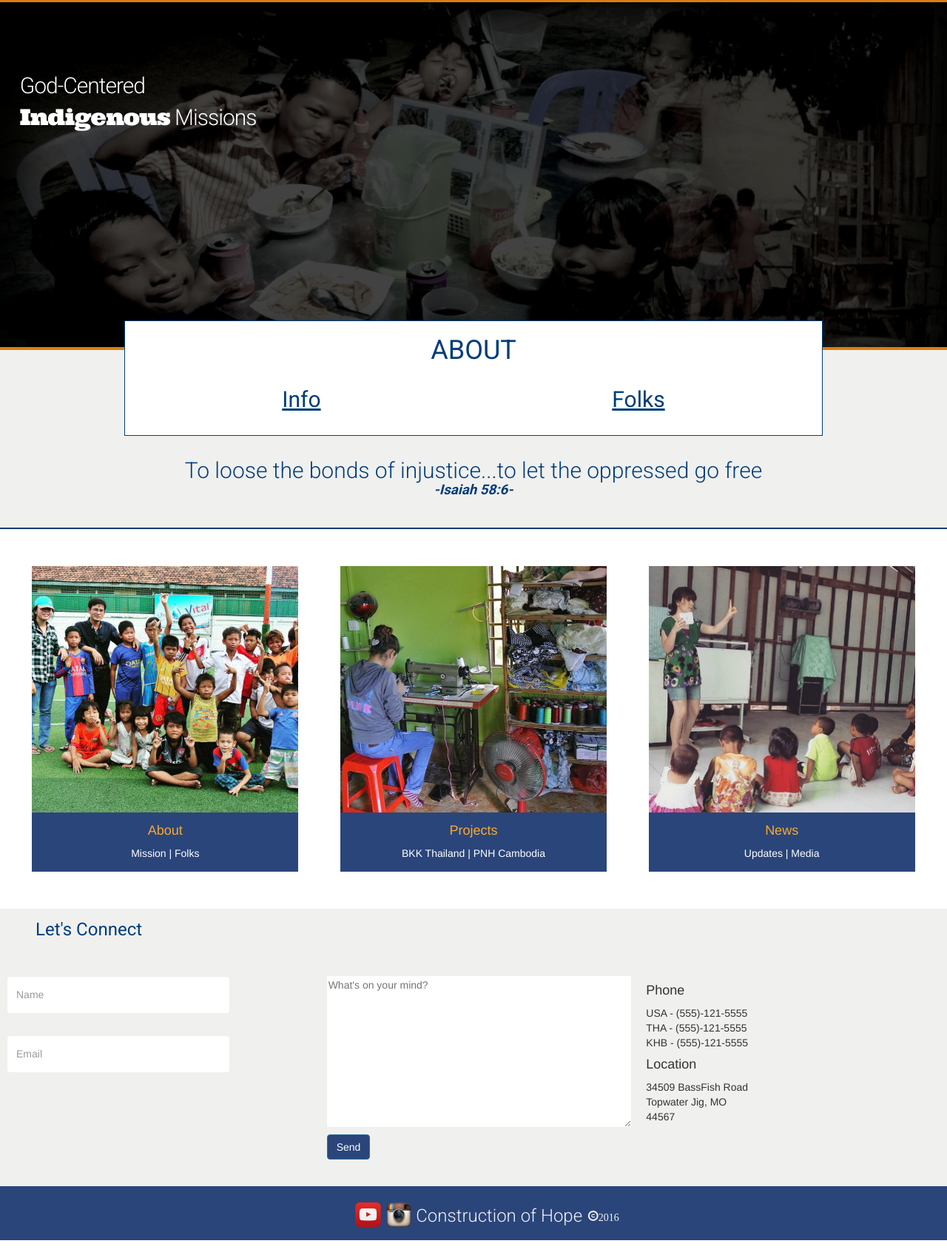
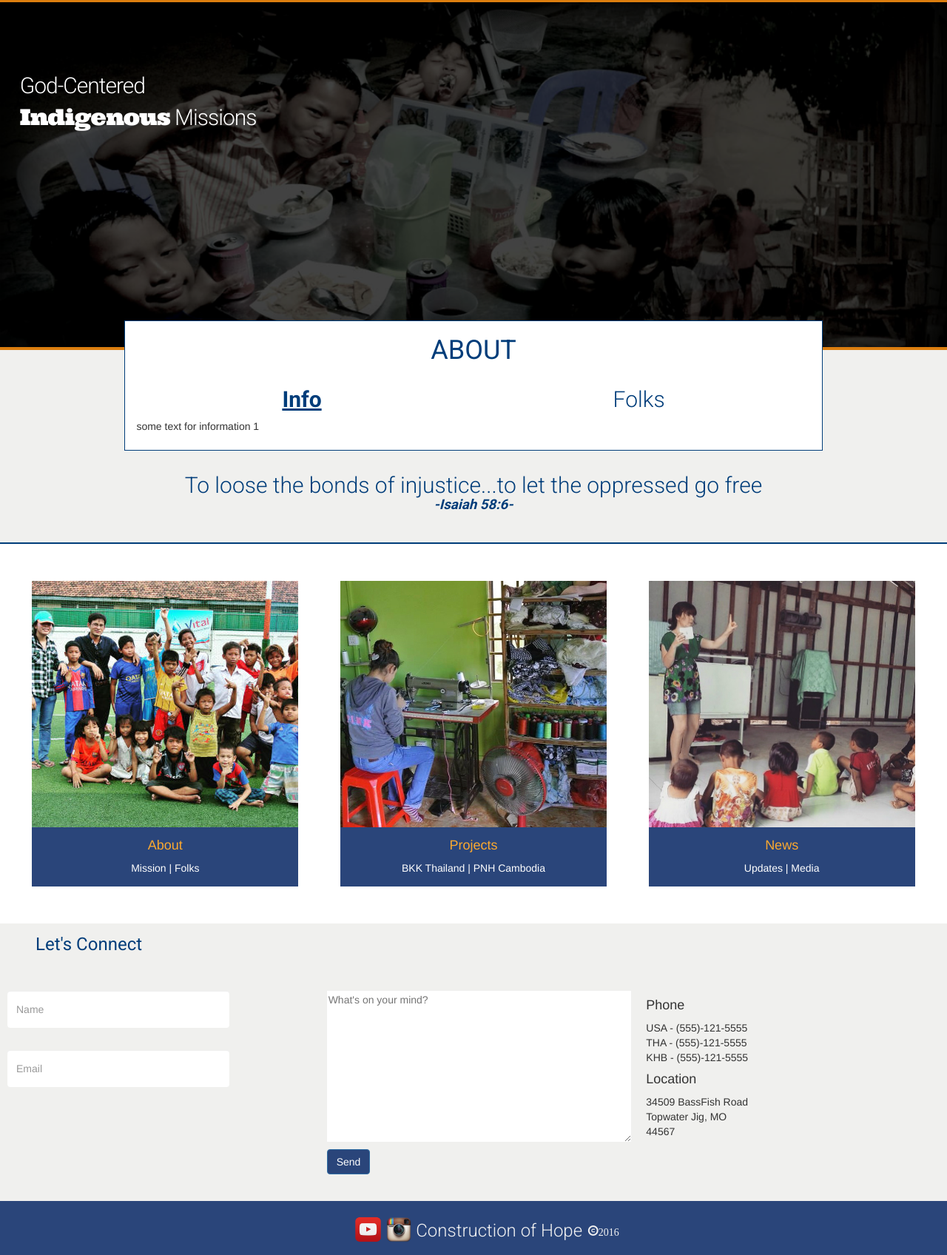
Before and after one commit to Nathan-Bateman/coh, a PHP site: page /about.php in a window 1280 px wide. Shown: the part 85-1781 px from the top of the page at 74% size. Run offline with PHP 8.4, Linux system fonts and the light colour scheme.

Commit message:
added functionality to about page with knockout and links to home page

```diff
--- a/coh/about.php
+++ b/coh/about.php
@@ -157,9 +157,11 @@ session_start();
       <div id='wrapper' class="col-sm-12 center content-bg">
         <h1 class='text-center font-roboto-bold'>ABOUT</h1>
         <span class='format-options'>
-      <h2 class='text-center font-roboto-bold'>Info</h2>
-        <h2 class='text-center font-roboto-bold'>Folks</h2>
+      <h2 data-bind="click:changeOne, style: { textDecoration: oneActive() ? 'underline' : 'none',fontWeight: oneActive() ? 'bold' : ''  }" class='text-center font-roboto-light'>Info</h2>
+        <h2 data-bind="click:changeTwo, style: { textDecoration: twoActive() ? 'underline' : 'none',fontWeight: twoActive() ? 'bold' : ''   }" class='text-center font-roboto-light'>Folks</h2>
         </span>
+        <p data-bind="if: oneActive" class='center'>some text for information 1</p>
+        <p data-bind="if: twoActive" class='center'>some text for information 2</p>
 
 </div>
 <h2 class="text-center scripture"><span class='text'>To loose the bonds of injustice...to let the oppressed go free<span> <br><span class='isaiah'>-Isaiah 58:6-</span>
--- a/coh/css/main.css
+++ b/coh/css/main.css
@@ -58,7 +58,7 @@ h3.cohfont-abbr a, a:active, a:visited {
     font-family: 'roboto', sans-serif;
     font-weight: 300;
   }
-h2.font-roboto-bold {
+h2.font-roboto-bold.mission {
     text-decoration: underline;
 }
 h1.font-coh {
@@ -140,6 +140,11 @@ h1.font-coh {
   from { background-color: #337ab7; -webkit-box-shadow: 0 0 9px rgba(212, 231, 8, 0.5) }
   50% { background-color: #337ab7; -webkit-box-shadow: 0 0 18px rgba(212, 231, 8, 0.5) }
   to { background-color: #337ab7; -webkit-box-shadow: 0 0 9px rgba(212, 231, 8, .5) }
+}
+  @-moz-keyframes glowPulse {
+  from { background-color: #337ab7; -moz-box-shadow: 0 0 9px rgba(212, 231, 8, 0.5) }
+  50% { background-color: #337ab7; -moz-box-shadow: 0 0 18px rgba(212, 231, 8, 0.5) }
+  to { background-color: #337ab7; -moz-box-shadow: 0 0 9px rgba(212, 231, 8, .5) }
 }
   .glow {
   -webkit-animation-name: glowPulse;
--- a/coh/index.php
+++ b/coh/index.php
@@ -156,7 +156,7 @@ session_start();
 
     <div id='mission' class='row'>
       <div id='wrapper' class="table-responsive col-sm-12 center-table table-bg">
-        <h2 class='text-center font-roboto-bold'>OUR MISSION</h2>
+        <h2 class='text-center font-roboto-bold mission'>OUR MISSION</h2>
       <h4 class='text-center font-roboto-bold'>Equipping disadvantaged families to succeed through:</h4>
   <table class="table center-table">
   <tr>
--- a/coh/js/main.js
+++ b/coh/js/main.js
@@ -42,7 +42,7 @@ var footerOptions = {
 					'copyright':'<li class='+'footerItem'+'><h5 class="coh copy glyphicon glyphicon-copyright-mark"' +'>2016</h5></li>'
 };
 var bottomPics = {
-				   'about':'<div class="col-sm-4 space"><div class=' + '"bottomview"><a href="https://www.google.com/" class="info"><img src="images/about3.jpg" class="img-responsive fader center"><span class="border-box darken center"><h4 class="bottom-title text-center">About</h4>  <p class="text-center"> Mission  |  Folks </p><span></a></div></div>',
+				   'about':'<div class="col-sm-4 space"><div class=' + '"bottomview"><a href="about.php" class="info"><img src="images/about3.jpg" class="img-responsive fader center"><span class="border-box darken center"><h4 class="bottom-title text-center">About</h4>  <p class="text-center"> Mission  |  Folks </p><span></a></div></div>',
 				   'projects':'<div class="col-sm-4 space"><div class=' + '"bottomview"><a href="#" class="info"><img src="images/project2.jpg" class="img-responsive fader center"><span class="border-box darken center"><h4 class="bottom-title text-center">Projects</h4>  <p class="text-center"> BKK Thailand  |  PNH Cambodia </p><span></a></div></div>',
 				   'news':'<div class="col-sm-4 space"><div class=' + '"bottomview"><a href="#" class="info"><img src="images/news2.jpg" class="img-responsive fader center"><span class="border-box darken center"><h4 class="bottom-title text-center">News</h4>  <p class="text-center"> Updates  |  Media </p><span></a></div></div>'
 };
@@ -98,7 +98,22 @@ var hopeViewModel = function () {
   	self.show = ko.observable(false);
 	self.documentReady = ko.observable(false);
 	self.regscreen = ko.observable(true);
+	self.oneActive = ko.observable(true);
+	self.twoActive = ko.observable(false);
+	self.threeActive = ko.observable(false);
+	self.changeOne = function () {
+		self.oneActive(true);
+		self.twoActive(false);
+		self.threeActive(false);
 
+	};
+	self.changeTwo = function () {
+		self.oneActive(false);
+		self.twoActive(true);
+		self.threeActive(false);
+
+	};
+//check the size of the viewport continuously to call alternate header if too small
 	var checkSize = function (width) {
 		if (width <= 315) {
 			self.regscreen(false)
```
Also changed, not shown: 1 other file.
